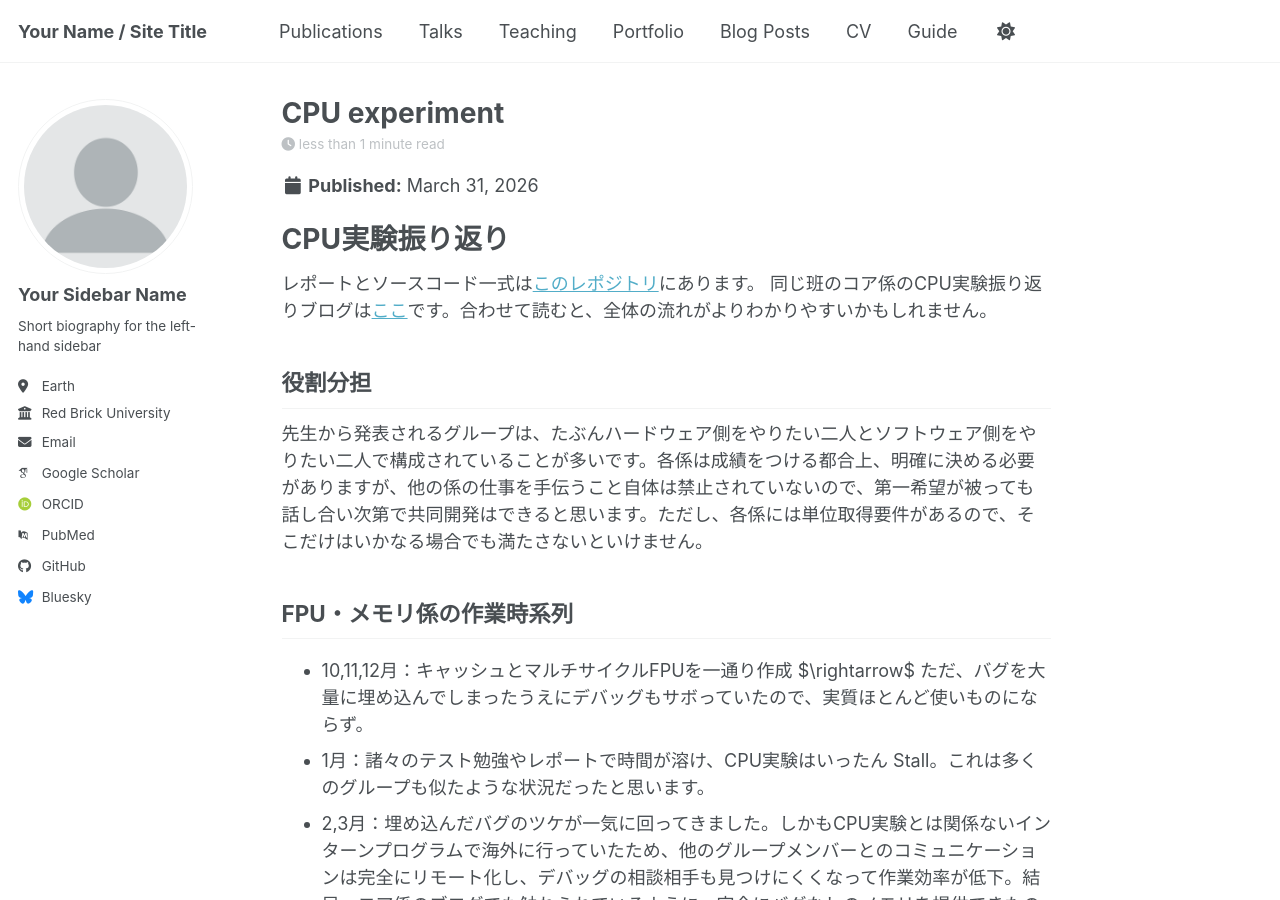
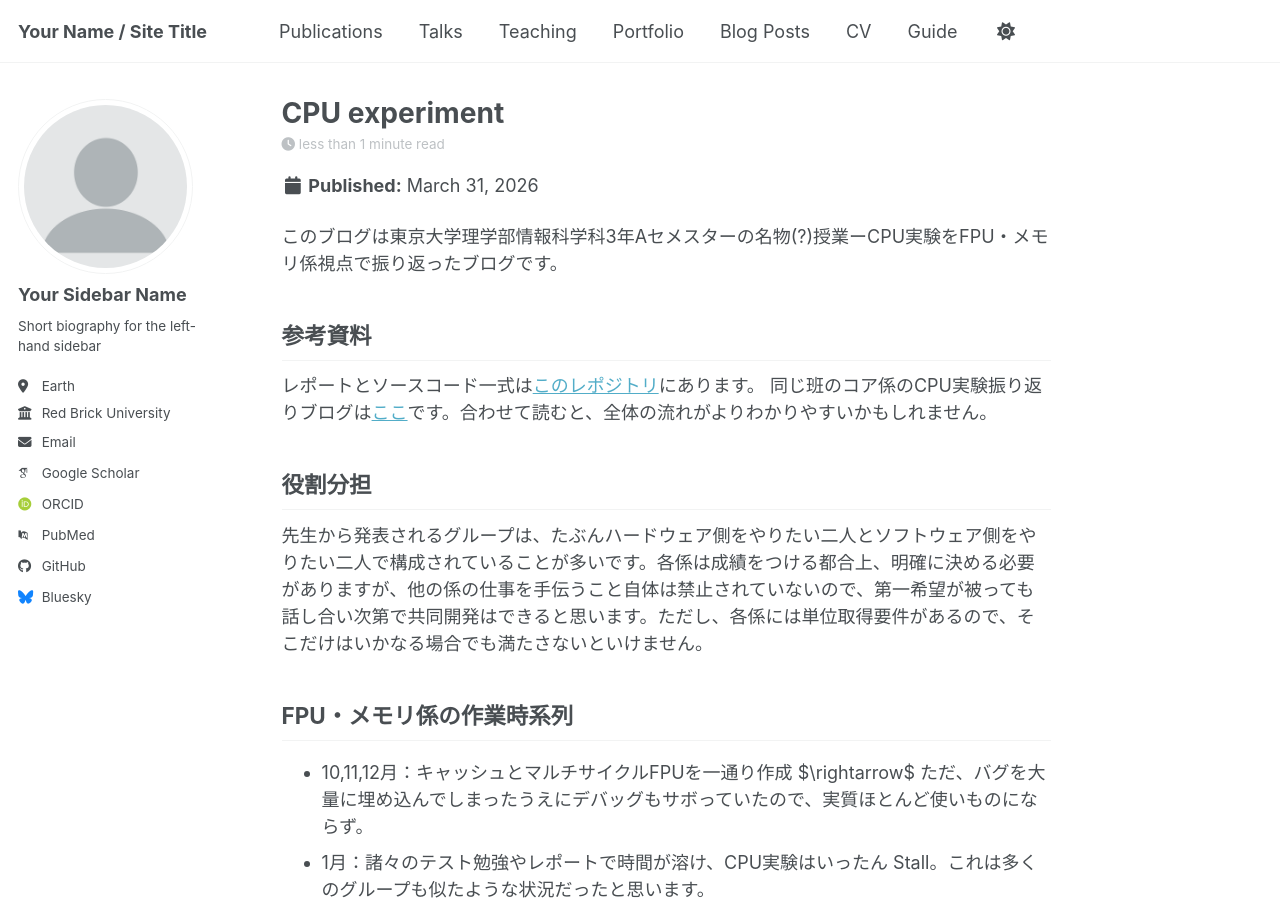
Before and after one commit to BOYANGCHEN2004/BOYANGCHEN2004.github.io, a Jekyll site: the page built from _posts/2026-03-31-CPU-experiment.md, in a window 1280 px wide and 900 px high. Built offline with Jekyll 4.4.1, drawn with Linux system fonts in a browser that asks for light colours; some web fonts are replaced; a script bundle is joined from its source files by our own code; library files that are not in the unit come from our copies.

Commit message:
update Oct 16

```diff
--- a/_posts/2026-03-31-CPU-experiment.md
+++ b/_posts/2026-03-31-CPU-experiment.md
@@ -8,8 +8,9 @@ tags:
   - category2
 ---
 
-# CPU実験振り返り
+このブログは東京大学理学部情報科学科3年Aセメスターの名物(?)授業ーCPU実験をFPU・メモリ係視点で振り返ったブログです。
 
+## 参考資料
 レポートとソースコード一式は[このレポジトリ](https://github.com/BOYANGCHENutokyo/FPU_MEMORY.git)にあります。
 同じ班のコア係のCPU実験振り返りブログは[ここ](https://sqrt10.net/blogs/wdnnv10zsr4xgt8orej864qf)です。合わせて読むと、全体の流れがよりわかりやすいかもしれません。
 
```
